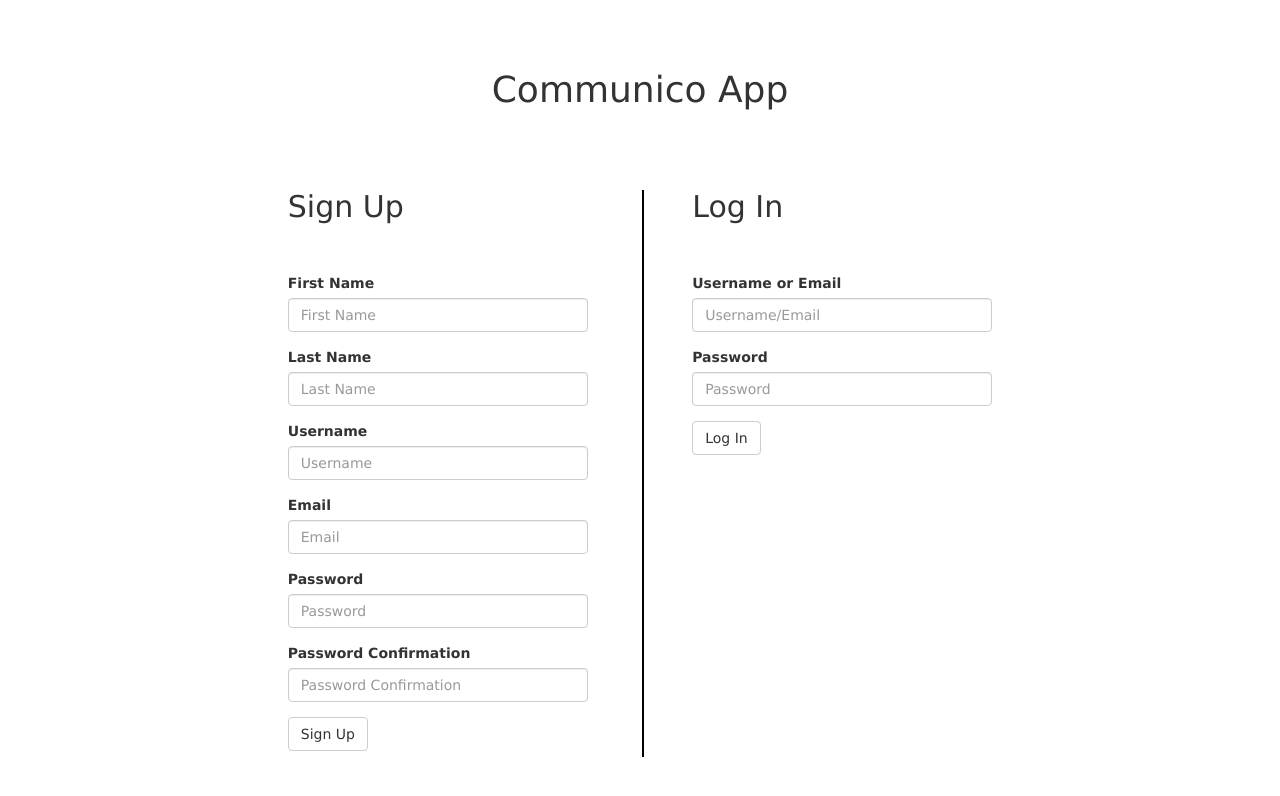
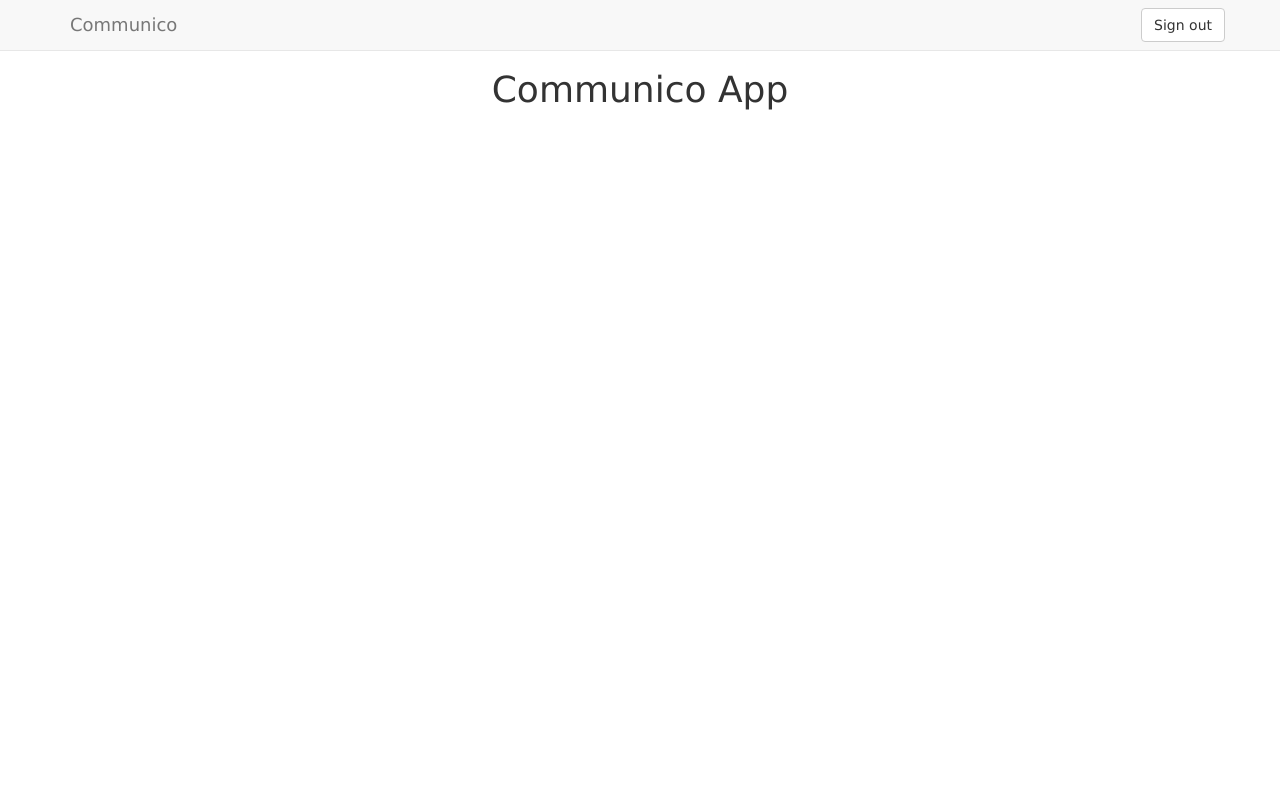
Before and after one commit to madma/communico_app, a website: page public/index.html in a window 1280 px wide. Drawn offline with nearby package versions, Linux system fonts and the light colour scheme; some packages are replaced by stand-ins of ours.

Commit message:
move signin/login view to its own template, add navbar

```diff
--- a/public/index.html
+++ b/public/index.html
@@ -9,6 +9,9 @@
   <link rel="stylesheet" href="//maxcdn.bootstrapcdn.com/bootstrap/3.3.6/css/bootstrap.css">
   <link rel="stylesheet" href="/css/main.css">
 
+  <!-- If you must use outside libs that aren't Angular-specific, include them BEFORE Angular. -->
+  <script src="/js/vendor/jwt-decode.2.0.1.js"></script>
+
   <script src="https://ajax.googleapis.com/ajax/libs/angularjs/1.5.3/angular.js"></script>
   <script src="https://code.angularjs.org/1.5.3/angular-resource.js"></script>
   <script src="https://code.angularjs.org/1.5.3/angular-sanitize.js"></script>
@@ -16,59 +19,40 @@
 
 </head>
 <body class="container-fluid">
+
+  <header ng-controller="NavbarController as vm">
+    <nav class="navbar navbar-default navbar-fixed-top">
+      <div class="container">
+        <a ui-sref="welcome" class="navbar-brand">Communico</a>
+        <div class="pull-right">
+          <!-- <button ng-show="vm.authService.isLoggedIn();" ui-sref="profile" type="button" class="btn btn-default navbar-btn"><i class="glyphicon glyphicon-cog"></i> Profile</button> -->
+          <!-- <button ng-hide="vm.authService.isLoggedIn();" ui-sref="signin" type="button" class="btn btn-default navbar-btn navbar-right">Sign in</button> -->
+          <button ng-click="vm.logOut();" ng-show="vm.authService.isLoggedIn()" type="button" class="btn btn-default navbar-btn navbar-right">Sign out</button>
+        </div>
+      </div>
+    </nav>
+  </header>
+
   <h1>Communico App</h1>
 
-  <div id="sign-up-or-log-in">
-    <span class="sign-up form">
-      <form class="sign-up">
-        <h2>Sign Up</h2>
-        <div class="form-group">
-          <label for="first-name">First Name</label>
-          <input type="text" class="form-control" id="first-name" placeholder="First Name">
-        </div>
-        <div class="form-group">
-          <label for="last-name">Last Name</label>
-          <input type="text" class="form-control" id="last-name" placeholder="Last Name">
-        </div>
-        <div class="form-group">
-          <label for="username">Username</label>
-          <input type="text" class="form-control" id="username" placeholder="Username">
-        </div>
-        <div class="form-group">
-          <label for="email-address">Email</label>
-          <input type="email" class="form-control" id="email-address" placeholder="Email">
-        </div>
-        <div class="form-group">
-          <label for="password">Password</label>
-          <input type="password" class="form-control" id="password" placeholder="Password">
-        </div>
-        <div class="form-group">
-          <label for="password-confirmation">Password Confirmation</label>
-          <input type="password" class="form-control" id="password-confirmation" placeholder="Password Confirmation">
-        </div>
-        <button type="submit" class="btn btn-default">Sign Up</button>
-      </form>
-    </span>
+  <main ui-view class="content">
+    <!-- ui.router inserts templates here -->
+  </main>
 
-    <span class="vertical-divider"></span>
+  <script src="/js/app/app.module.js"></script>
+  <script src="/js/app/config/app.debug.js"></script>
+  <script src="/js/app/config/app.httpInterceptors.js"></script>
+  <script src="/js/app/config/app.routes.js"></script>
+  <script src="/js/app/config/jsonHeaders.service.js"></script>
+  <script src="/js/app/config/tokenSigning.service.js"></script>
+  <script src="/js/app/config/authErrorRedirect.service.js"></script>
+  <script src="/js/app/layouts/navbar.controller.js"></script>
+  <script src="/js/app/auth/token.service.js"></script>
+  <script src="/js/app/auth/auth.service.js"></script>
+  <script src="/js/app/auth/signin.controller.js"></script>
+  <script src="/js/app/user/user.service.js"></script>
+  <script src="/js/app/user/profile.controller.js"></script>
+  <script src="/js/app/article/articles.controller.js"></script>
 
-    <span class="log-in form">
-      <form class="log-in">
-        <h2>Log In</h2>
-        <div class="form-group">
-          <label for="username-or-email">Username or Email</label>
-          <input type="text" class="form-control" id="username-or-email" placeholder="Username/Email">
-        </div>
-        <div class="form-group">
-          <label for="password">Password</label>
-          <input type="password" class="form-control" id="password" placeholder="Password">
-        </div>
-        <button type="submit" class="btn btn-default">Log In</button>
-      </form>
-    </span>
-  </div>
-
-  <script src="/js/app.module.js"></script>
-  <script src="/js/controller.js"></script>
 </body>
 </html>
```
